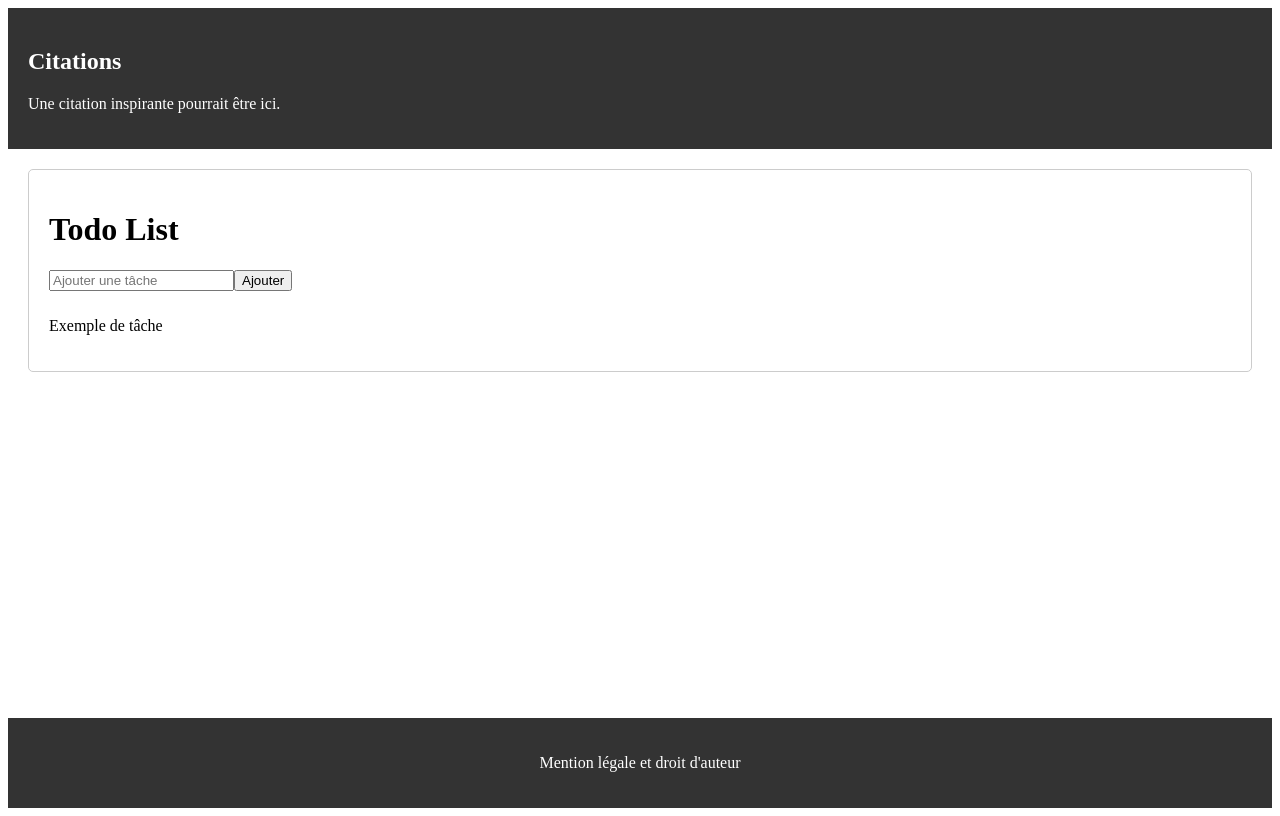
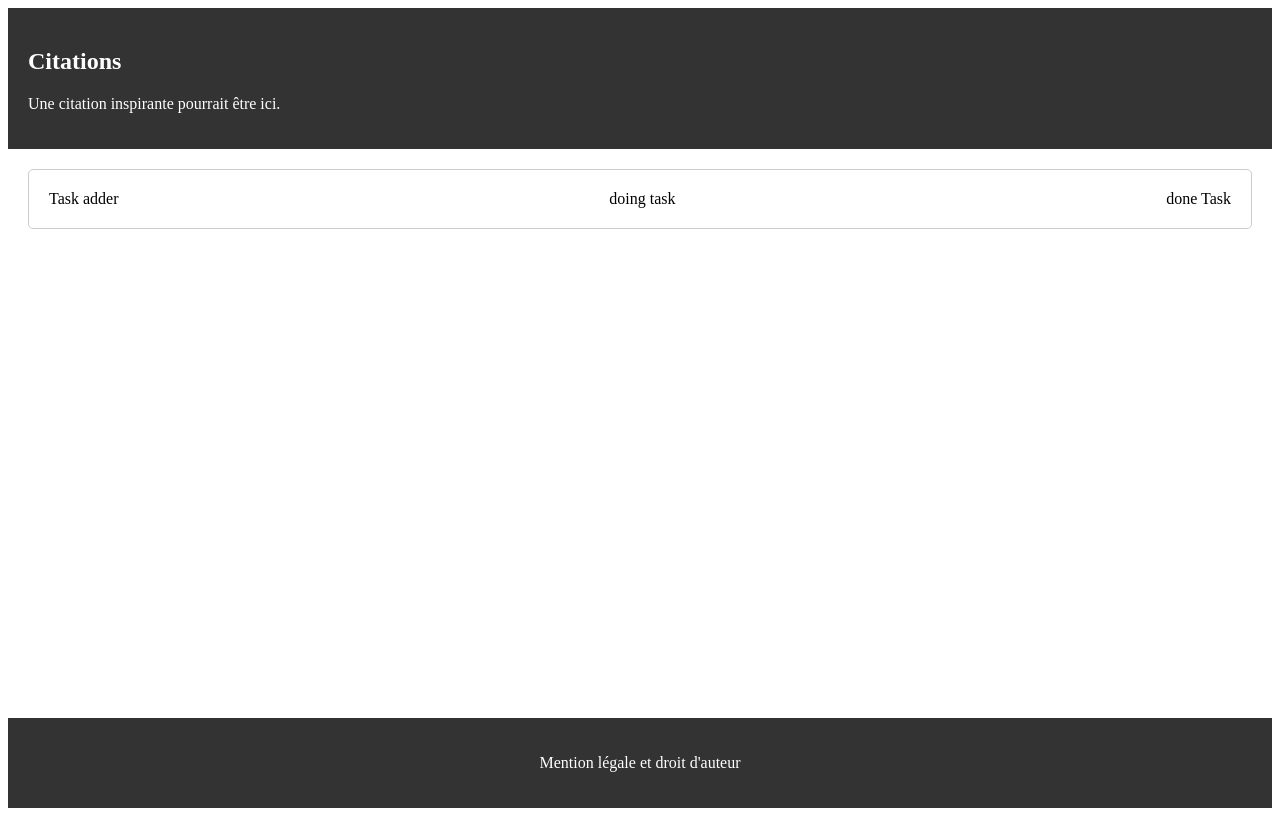
Before and after one commit to MethanBlun/kanban-w-frame, a React (Vite) app in the folder kanban-w-frame/: page / in a window 1280 px wide. Built offline with nearby package versions, Linux system fonts and the light colour scheme.

Commit message:
todo-list area divided in 3 part

```diff
--- a/kanban-w-frame/src/App.css
+++ b/kanban-w-frame/src/App.css
@@ -28,6 +28,9 @@
   border: 1px solid #ccc;
   border-radius: 5px;
   padding: 20px;
+  display: flex;
+  flex-direction: row;
+  justify-content: space-between;
 }
 
 .todo-list input {
--- a/kanban-w-frame/src/App.jsx
+++ b/kanban-w-frame/src/App.jsx
@@ -2,7 +2,7 @@
 
 
 import React from 'react';
-import './App.css'; // Assurez-vous d'importer votre fichier CSS pour le style
+import './App.css';
 
 function App() {
   return (
@@ -16,17 +16,21 @@ function App() {
       </header>
       <main className="main">
         <div className="todo-list">
-          {/* Section pour la liste des tâches */}
-          <h1>Todo List</h1>
-          <input
+
+          <div className='adding-Task'>Task adder</div>
+          <div className='doing-task'>doing task</div>
+          <div className='done-Task'> done Task</div>
+
+          {/* <h1>Todo List</h1> */}
+          {/* <input
             type="text"
             placeholder="Ajouter une tâche"
-          />
-          <button>Ajouter</button>
-          <ul>
-            {/* Les tâches seront ajoutées ici avec une boucle */}
+          /> */}
+          {/* <button>Ajouter</button> */}
+          {/* <ul>
+
             <li>Exemple de tâche</li>
-          </ul>
+          </ul> */}
         </div>
       </main>
       <footer className="footer">
@@ -40,41 +44,3 @@ function App() {
 }
 
 export default App;
-
-// import './App.css'
-
-//   export default  function App() {
-
-//     return (
-//       <div className="app">
-//         <header className="header">
-//           <div className="quote-section">
-//             {/* Partie réservée pour les citations */}
-//             <h2>Citations</h2>
-//             <p>Une citation inspirante pourrait être ici.</p>
-//           </div>
-//         </header>
-//         <main className="main">
-//           <div className="todo-list">
-//             {/* Section pour la liste des tâches */}
-//             <h1>Todo List</h1>
-//             <input
-//               type="text"
-//               placeholder="Ajouter une tâche"
-//             />
-//             <button>Ajouter</button>
-//             <ul>
-//               {/* Les tâches seront ajoutées ici avec une boucle */}
-//               <li>Exemple de tâche</li>
-//             </ul>
-//           </div>
-//         </main>
-//         <footer className="footer">
-//           <div className="legal-section">
-//             {/* Section pour la mention légale et le droit d'auteur */}
-//             <p>Mention légale et droit d'auteur</p>
-//           </div>
-//         </footer>
-//       </div>
-//     );
-// }
```
